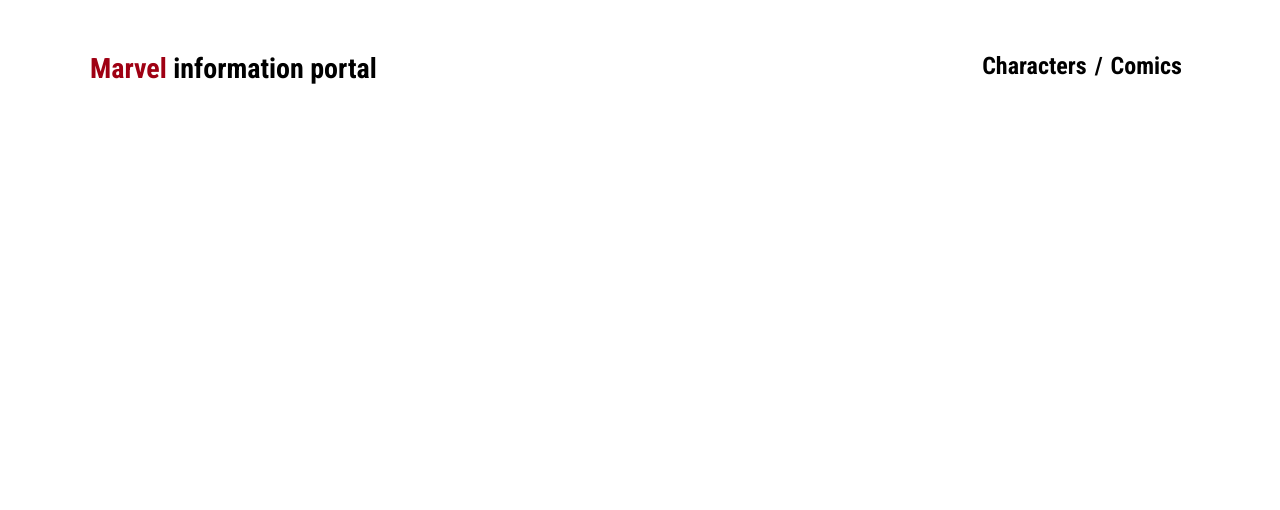
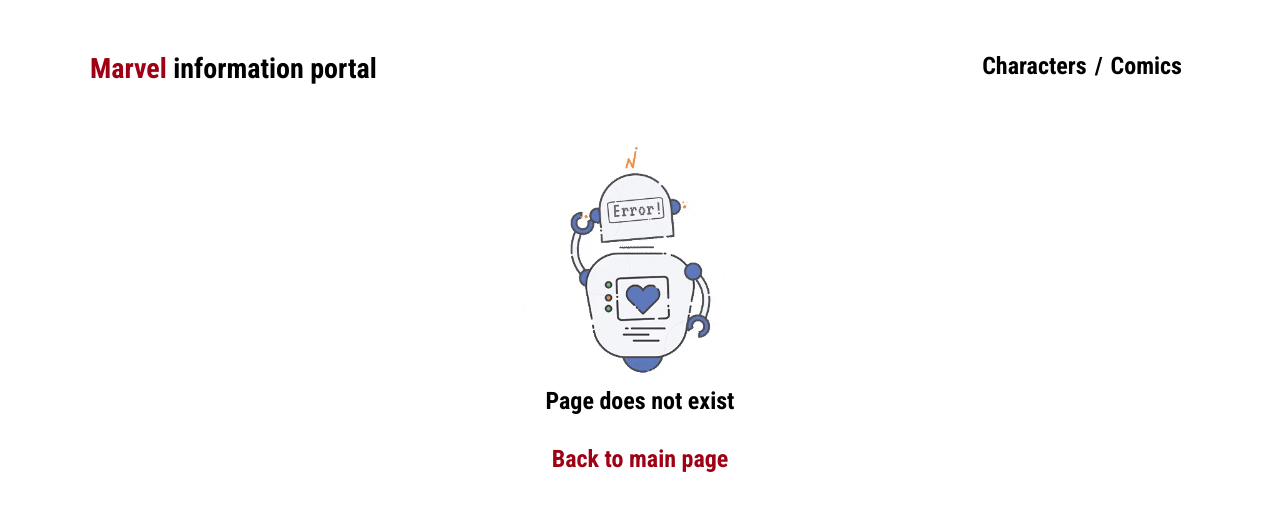
Before and after one commit to volodymyrfilon/react-marvel, a React (Create React App) app: page /react-marvel/comics/1 in a window 1280 px wide. Shown: the top 510 px of the page. Built offline with nearby package versions, Linux system fonts and the light colour scheme.

Commit message:
feat: 404page

```diff
--- a/src/components/app/App.js
+++ b/src/components/app/App.js
@@ -1,6 +1,7 @@
 import { Route, BrowserRouter as Router, Routes } from 'react-router-dom'
 import AppHeader from '../appHeader/AppHeader'
 import { ComicsPage, MainPage } from '../pages'
+import Page404 from '../pages/404'
 
 const App = () => {
 	return (
@@ -11,6 +12,7 @@ const App = () => {
 					<Routes>
 						<Route path='/' element={<MainPage />} />
 						<Route path='/comics' element={<ComicsPage />} />
+						<Route path='*' element={<Page404 />} />
 					</Routes>
 				</main>
 			</div>
--- /dev/null
+++ b/src/components/pages/404.js
@@ -0,0 +1,28 @@
+import { Link } from 'react-router-dom'
+import ErrorMessage from '../errorMessage/ErrorMessage'
+
+const Page404 = () => {
+	return (
+		<div>
+			<ErrorMessage />
+			<p style={{ textAlign: 'center', fontWeight: 'bold', fontSize: '24px' }}>
+				Page does not exist
+			</p>
+			<Link
+				style={{
+					display: 'block',
+					textAlign: 'center',
+					fontWeight: 'bold',
+					fontSize: '24px',
+					marginTop: '30px',
+					color: '#9f0013',
+				}}
+				to='/'
+			>
+				Back to main page
+			</Link>
+		</div>
+	)
+}
+
+export default Page404
```
